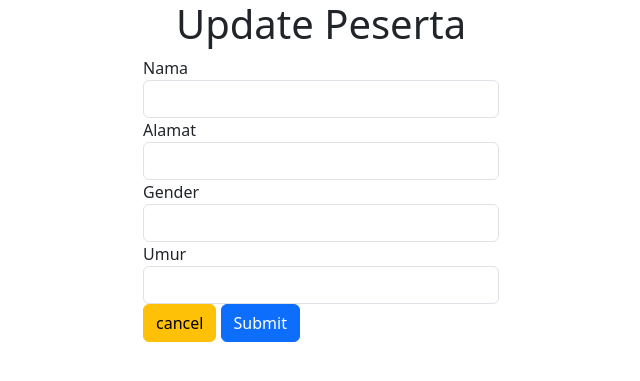
After one commit to abusobri007/Plask-Abu-Sobri, a Flask app: page /list_pendaftaran/1/edit in a window 1280 px wide. The commit adds this page. Shown: the top 381 px of the page, without its empty margins (319-959 px from the left). Run offline with Flask 2, Linux system fonts and the light colour scheme; data that the repository does not hold is empty; some libraries are stand-ins or nearby versions.

Commit message:
feat: membuat crud edit peserta dan  tambah peserta -m feat:melink tombol edit pada list pendaftaran ke htmlnya dan membuat route edit pendaftar

```diff
--- a/app.py
+++ b/app.py
@@ -50,6 +50,37 @@ def save_peserta():
        db.session.commit()
        return redirect('/list_pendaftaran')
 
+@app.route("/list_pendaftaran/<id>/edit")
+def edit_peserta(id):
+    obj = Peserta.query.filter_by(id=id).first()
+    return render_template("edit_peserta.html",obj=obj)
+
+@app.route("/list_pendaftaran/<id>/update", methods=['POST'])
+def update_peserta(id):
+    obj = Peserta.query.filter_by(id=id).first()#data from db
+ #data from cline server
+    f_nama = request.form.get("nama")
+    f_alamat = request.form.get("alamat")
+    f_gender = request.form.get("gender")
+    f_umur = request.form.get("umur")
+
+    #data form db whiht data from cline server
+    obj.nama=f_nama
+    obj.alamat=f_alamat
+    obj.gender=f_gender
+    obj.umur=f_umur
+
+    #save perubahan data ke db
+
+    db.session.add(obj)
+    db.session.commit()
+    return redirect('/list_pendaftaran')
+
+
+
+
+
+
 
 @app.route("/list_pendaftaran/<id>/delete")
 def delete_pendafar(id):
--- /dev/null
+++ b/templates/edit_peserta.html
@@ -0,0 +1,47 @@
+<!DOCTYPE html>
+<html lang="en">
+<head>
+    <meta charset="UTF-8">
+    <meta http-equiv="X-UA-Compatible" content="IE=edge">
+    <meta name="viewport" content="width=device-width, initial-scale=1.0">
+    <title>List Pendaftar</title>
+    <link href="{{url_for('static', filename='bootstrap.min.css')}}" rel="stylesheet">
+</head>
+<body>
+    <div class="container">
+        <div class="row">
+            <div class="col"></div>
+            <div class="col">
+                <h1 style="text-align:center">Update Peserta</h1>
+                <form action="/list_pendaftaran/{{obj.id}}/update" method="post">
+                    <div class="form-group" >
+
+
+                        <label for="">Nama</label>
+                        <input type="text" name="nama" id="" class="form-control" value="{{obj.nama}}">
+                    </div>
+                    <div class="form-group">
+                        <label for="">Alamat</label>
+                        <input type="text" name="alamat" id="" class="form-control" value="{{obj.alamat}}">
+                    </div>
+                    <div class="form-group">
+                        <label for="">Gender</label>
+                        <input type="text" name="gender" id="" class="form-control" value="{{obj.gender}}">
+                    </div>
+                    <div class="form-group">
+                        <label for="">Umur</label>
+                        <input type="text" name="umur" id="" class="form-control" value="{{obj.umur}}">
+                    </div>
+                    <div class="form-group">
+                        <a href="/list_pendaftaran" class="btn btn-warning">cancel</a>
+                        <button class="btn btn-primary">Submit</button>
+                    </div>
+                </form>
+            </div>
+            <div class="col"></div>
+        </div>
+    </div>
+
+    <script src="{{url_for('static', filename='bootstrap.min.js')}}" rel="stylesheet"></script>
+</body>
+</html>
--- a/templates/list_pendaftaran.html
+++ b/templates/list_pendaftaran.html
@@ -39,7 +39,7 @@
               <td>{{l.gender}}</td>
               <td>{{l.umur}}</td>
               <td><a href="/list_pendaftaran/{{l.id}}/delete" class="btn btn-danger">delete</a></td>
-              <td><a href="/delete" class="btn btn-info">update</a></td>
+              <td><a href="/list_pendaftaran/{{l.id}}/edit" class="btn btn-info">update</a></td>
 
         </tr>
         {% endfor %}
```
